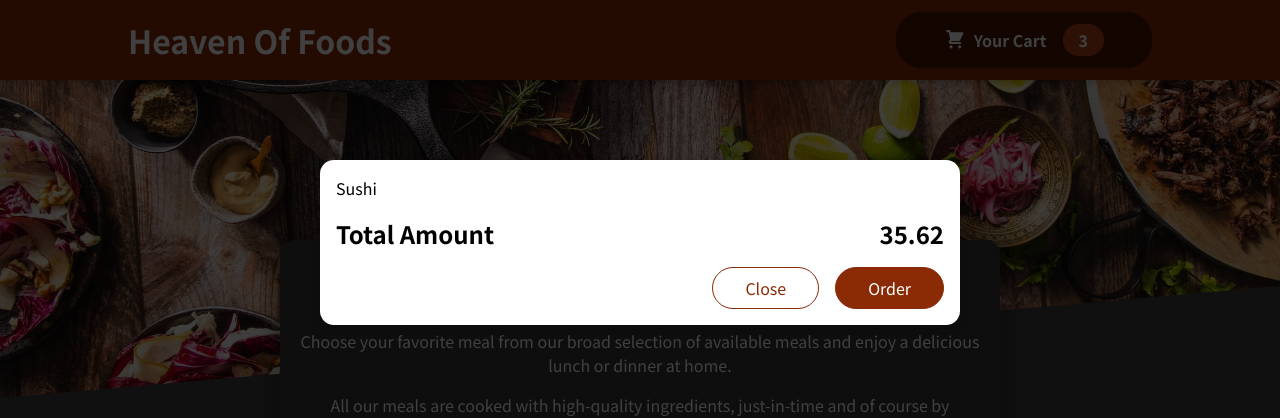
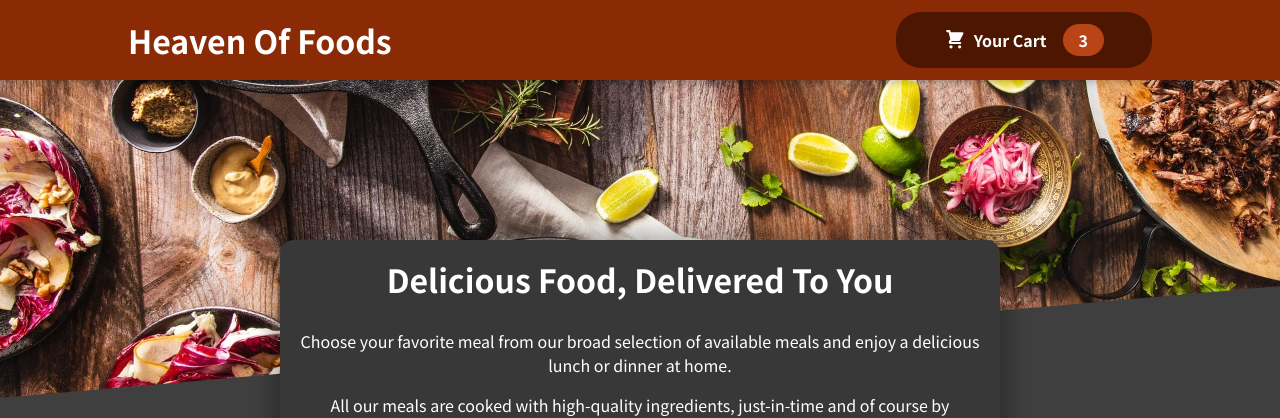
Before and after one commit to isurojit/foodApp, a React (Create React App) app: page / in a window 1280 px wide. Shown: the top 418 px of the page. Built offline with nearby package versions, Linux system fonts and the light colour scheme.

Commit message:
cart button functionality added

```diff
--- a/src/App.js
+++ b/src/App.js
@@ -4,13 +4,20 @@
 import Meals from "./components/Meals/Meals";
 
 const App = () => {
+  const [cartIsShown, setCartIsShown] = useState(false);
 
-  const[cartIsShown, setCartIsShown]= useState(false);
+  const showCartHandler = () => {
+    setCartIsShown(true);
+  };
+
+  const hideCartHandler = () => {
+    setCartIsShown(false);
+  };
 
   return (
     <React.Fragment>
-      <Cart />
-      <Header />
+      {cartIsShown && <Cart onCloseCart={hideCartHandler} />}
+      <Header onShowCart={showCartHandler} />
       <main>
         <Meals />
       </main>
--- a/src/components/Cart/Cart.js
+++ b/src/components/Cart/Cart.js
@@ -2,7 +2,7 @@
 import Modal from "../UI/Modal";
 import classes from "./Cart.module.css";
 
-const Cart = () => {
+const Cart = (props) => {
   const cartItems = (
     <ul className={classes["cart-items"]}>
       {[{ id: "c1", name: "Sushi", amount: 2, price: 12.99 }].map((item) => (
@@ -12,14 +12,16 @@
   );
 
   return (
-    <Modal>
+    <Modal onClose={props.onCloseCart}>
       {cartItems}
       <div className={classes.total}>
         <span>Total Amount</span>
         <span>35.62</span>
       </div>
       <div className={classes.actions}>
-        <button className={classes["button--alt"]}>Close</button>
+        <button onClick={props.onCloseCart} className={classes["button--alt"]}>
+          Close
+        </button>
         <button className={classes.button}>Order</button>
       </div>
     </Modal>
--- a/src/components/Layout/Header.js
+++ b/src/components/Layout/Header.js
@@ -8,7 +8,7 @@
     <React.Fragment>
       <header className={classes.header}>
         <h1>Heaven Of Foods</h1>
-        <HeaderCartButton />
+        <HeaderCartButton afterClick={props.onShowCart} />
       </header>
       <HeaderImage />
     </React.Fragment>
--- a/src/components/Layout/HeaderCartButton.js
+++ b/src/components/Layout/HeaderCartButton.js
@@ -2,9 +2,9 @@
 import classes from "./HeaderCartButton.module.css";
 import CartIcon from "../Cart/CartIcon";
 
-const HeaderCartButton = () => {
+const HeaderCartButton = (props) => {
   return (
-    <button className={classes.button}>
+    <button className={classes.button} onClick={props.afterClick}>
       <span className={classes.icon}>
         <CartIcon />
       </span>
--- a/src/components/UI/Modal.js
+++ b/src/components/UI/Modal.js
@@ -2,8 +2,8 @@
 import ReactDOM from "react-dom";
 import classes from "./Modal.module.css";
 
-const Backdrop = () => {
-  return <div className={classes.backdrop} />;
+const Backdrop = (props) => {
+  return <div className={classes.backdrop} onClick={props.onClose} />;
 };
 
 const ModalOverlay = (props) => {
@@ -19,7 +19,10 @@
 const Modal = (props) => {
   return (
     <React.Fragment>
-      {ReactDOM.createPortal(<Backdrop />, portalElements)}
+      {ReactDOM.createPortal(
+        <Backdrop onClose={props.onClose} />,
+        portalElements
+      )}
       {ReactDOM.createPortal(
         <ModalOverlay>{props.children}</ModalOverlay>,
         portalElements
```
Also changed, not shown: 1 other file (tests, documents, lock files or other folders).
